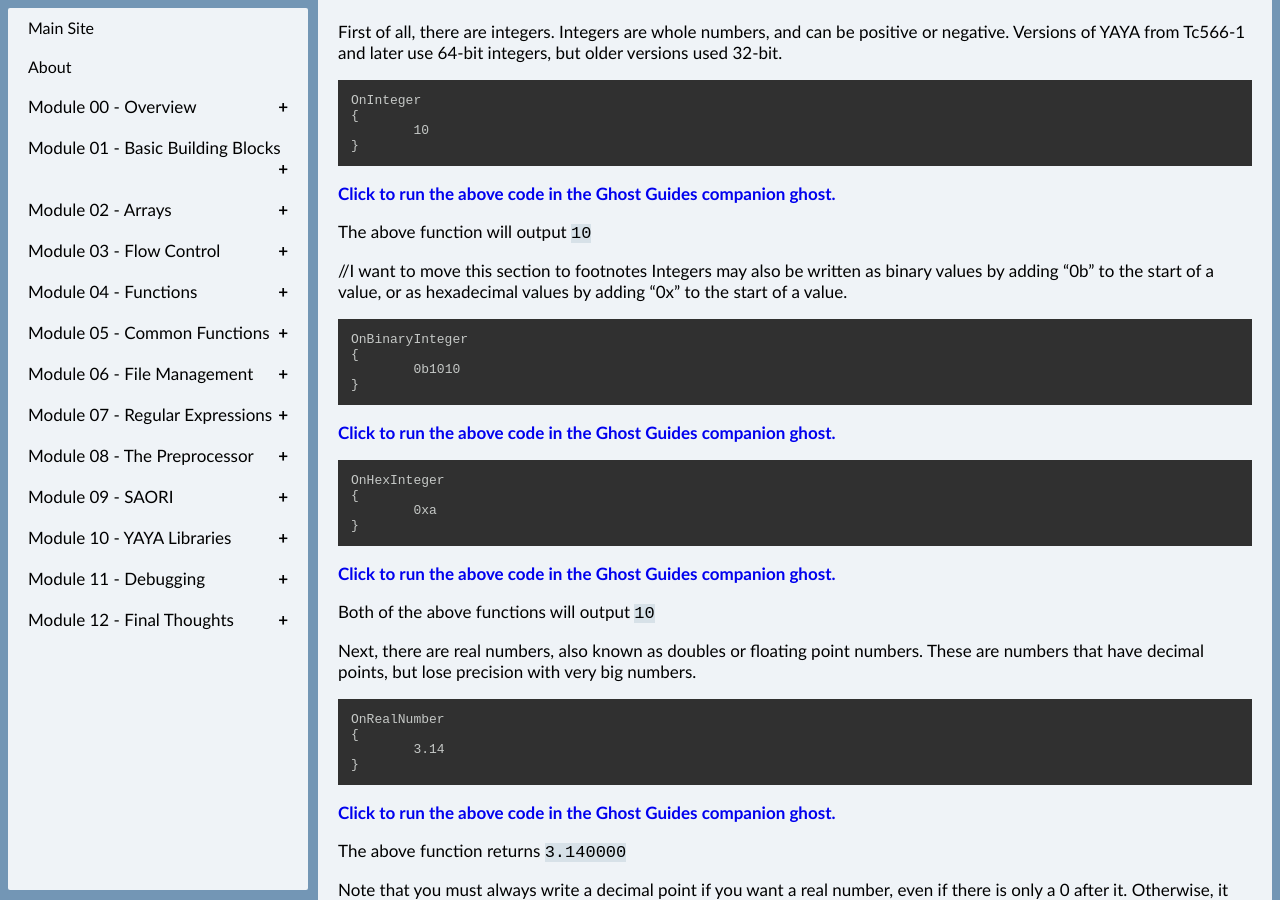
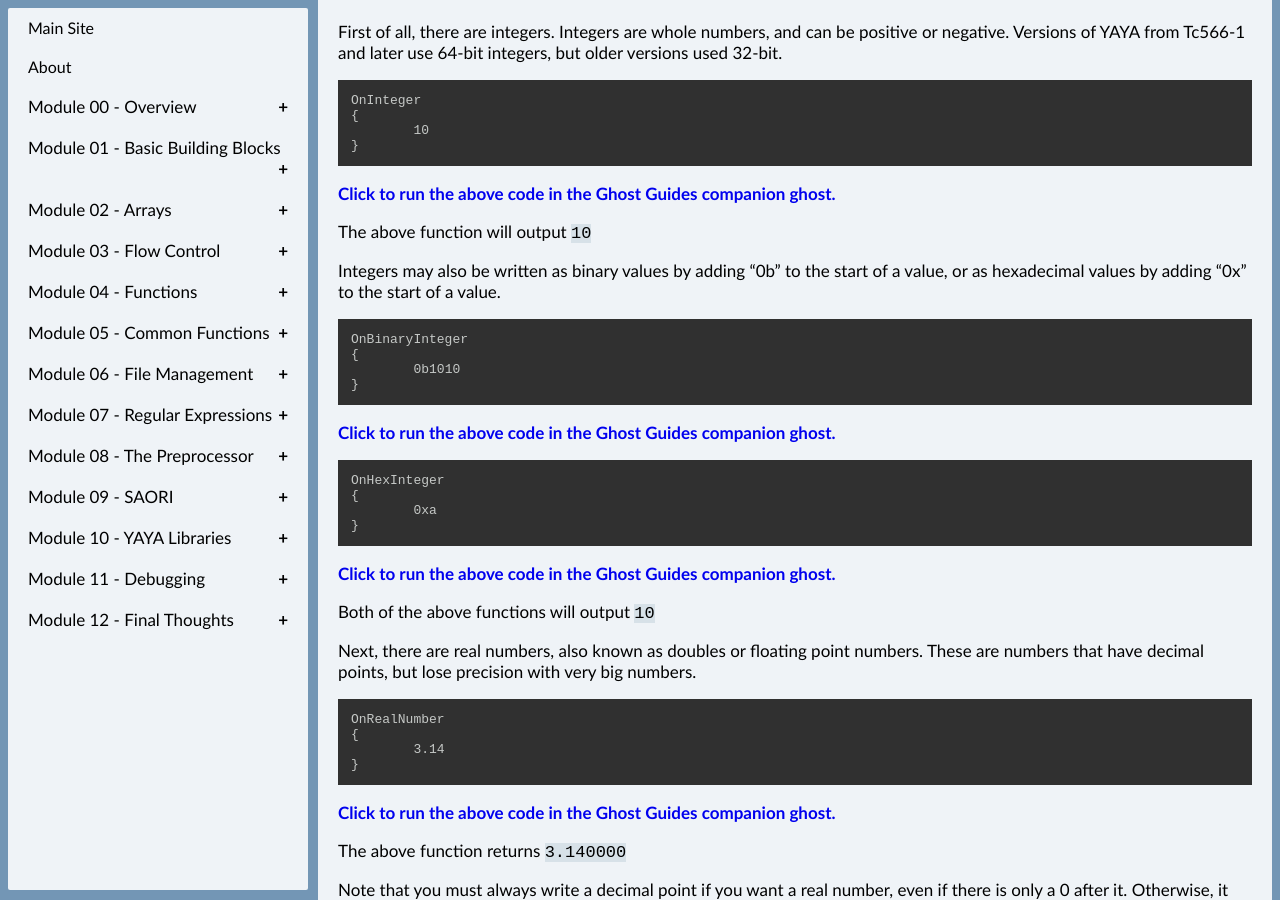
Before and after one commit to Zichqec/YAYA_Fundamentals, a Jekyll site: the page built from module_01_basic_building_blocks/03_data_types.md, in a window 1280 px wide and 900 px high, scrolled down 335 px. Built offline with Jekyll 4.4.1, drawn with Linux system fonts in a browser that asks for light colours; our own code applies the rules of GitHub Pages for plain Markdown files.

Commit message:
Update 03_data_types.md

````diff
--- a/module_01_basic_building_blocks/03_data_types.md
+++ b/module_01_basic_building_blocks/03_data_types.md
@@ -23,7 +23,6 @@ OnInteger
 
 The above function will output `10`
 
-//I want to move this section to footnotes
 Integers may also be written as binary values by adding "0b" to the start of a value, or as hexadecimal values by adding "0x" to the start of a value.
 
 ```c
````
